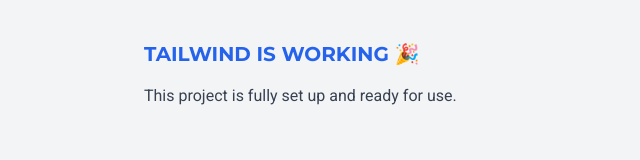
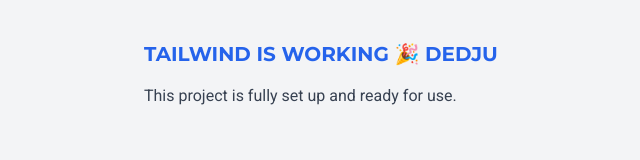
Before and after one commit to efrilbernaers/-Ontwerpdocumentatie-Tailwind-versie-, a website: page index.html in a window 1280 px wide. Shown: the whole page, without its empty margins (208-848 px from the left). Drawn offline with nearby package versions, Linux system fonts and the light colour scheme; files that its build step writes are made by us from their sources.

Commit message:
Update heading text in index.htmldedju

```diff
--- a/index.html
+++ b/index.html
@@ -13,7 +13,7 @@
 <body class="bg-gray-100 min-h-screen p-10">
   <div class="max-w-xl mx-auto">
     <h1 class="text-xl font-bold text-blue-600 mb-4">
-      Tailwind is working 🎉
+      Tailwind is working 🎉 dedju
     </h1>
     <p class="text-gray-700">
       This project is fully set up and ready for use.
```
